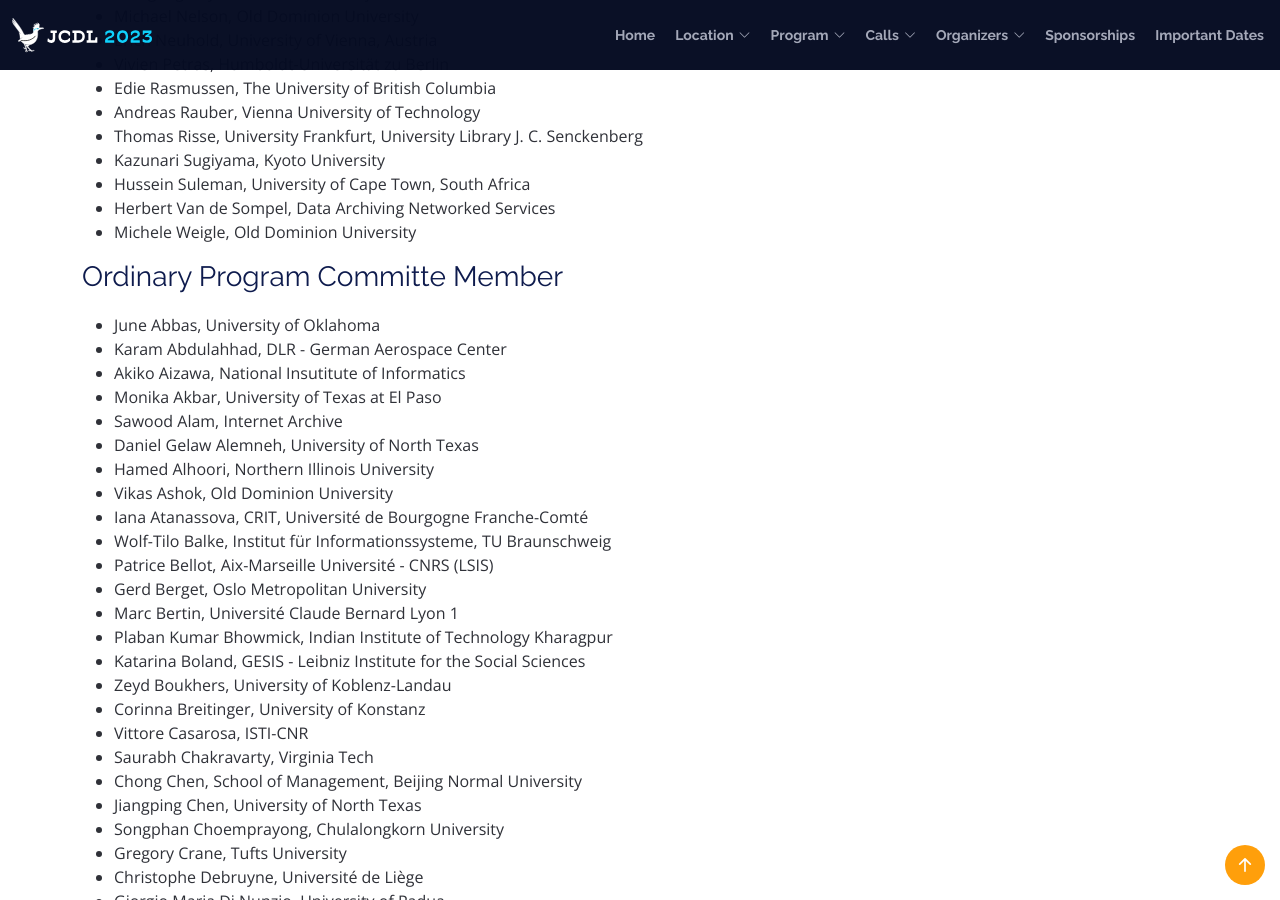
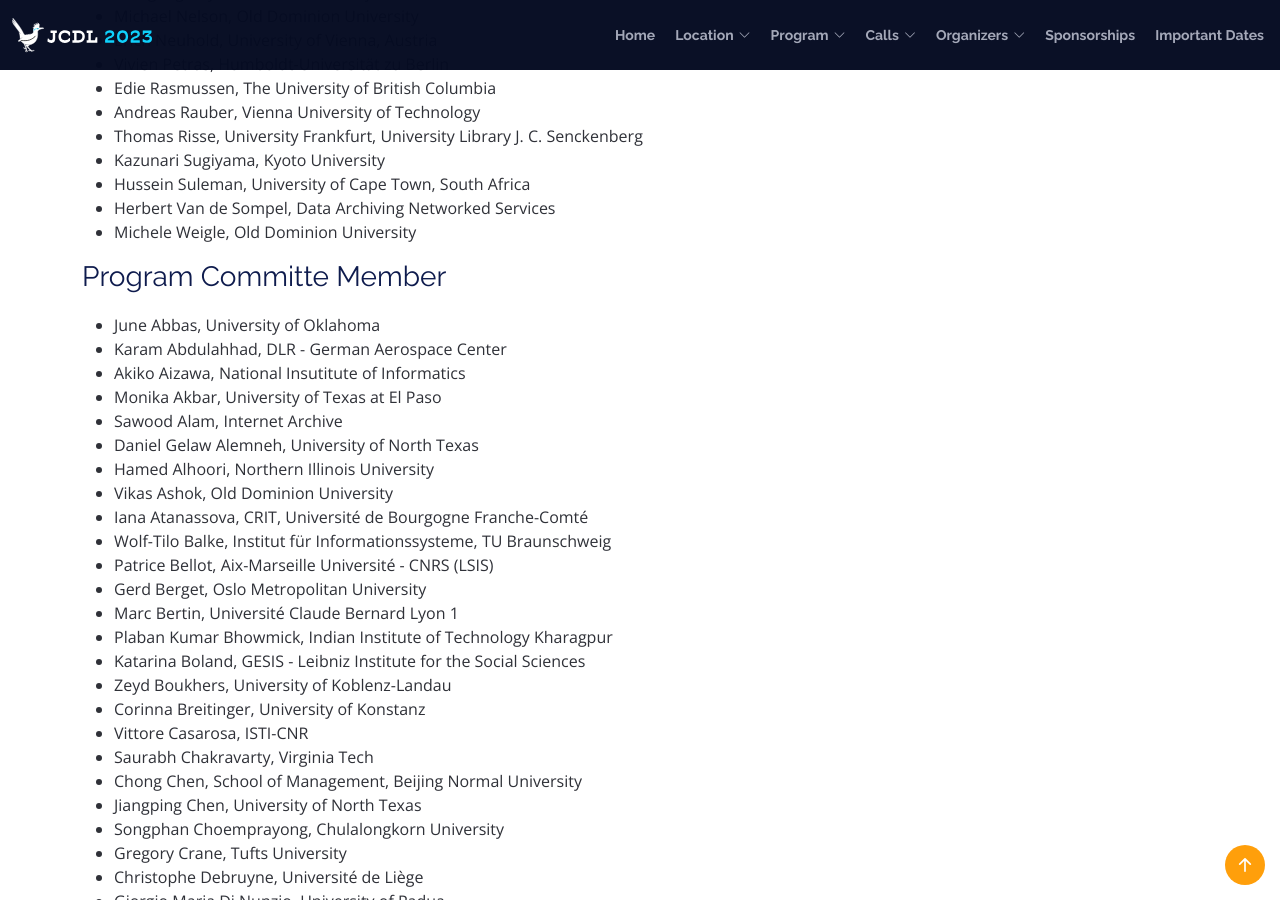
Before and after one commit to shawnmjones/JCDL2023-website-source, a Jekyll site: the page built from program-committee.html, in a window 1280 px wide and 900 px high, scrolled down 840 px. Built offline with Jekyll 4.4.1, drawn with Linux system fonts in a browser that asks for light colours; some of the changed text lies outside the part shown.

Commit message:
Update program-committee.html
added Shawn Jones

```diff
--- a/program-committee.html
+++ b/program-committee.html
@@ -69,7 +69,7 @@ permalink: /organizers/program-committee/
             </div>
 
 
-    <h3>Ordinary Program Committe Member</h3>
+    <h3>Program Committe Member</h3>
 
             <div class="row">
 
```
Also changed, not shown: other parts of program-committee.html (+1 -0 lines).
